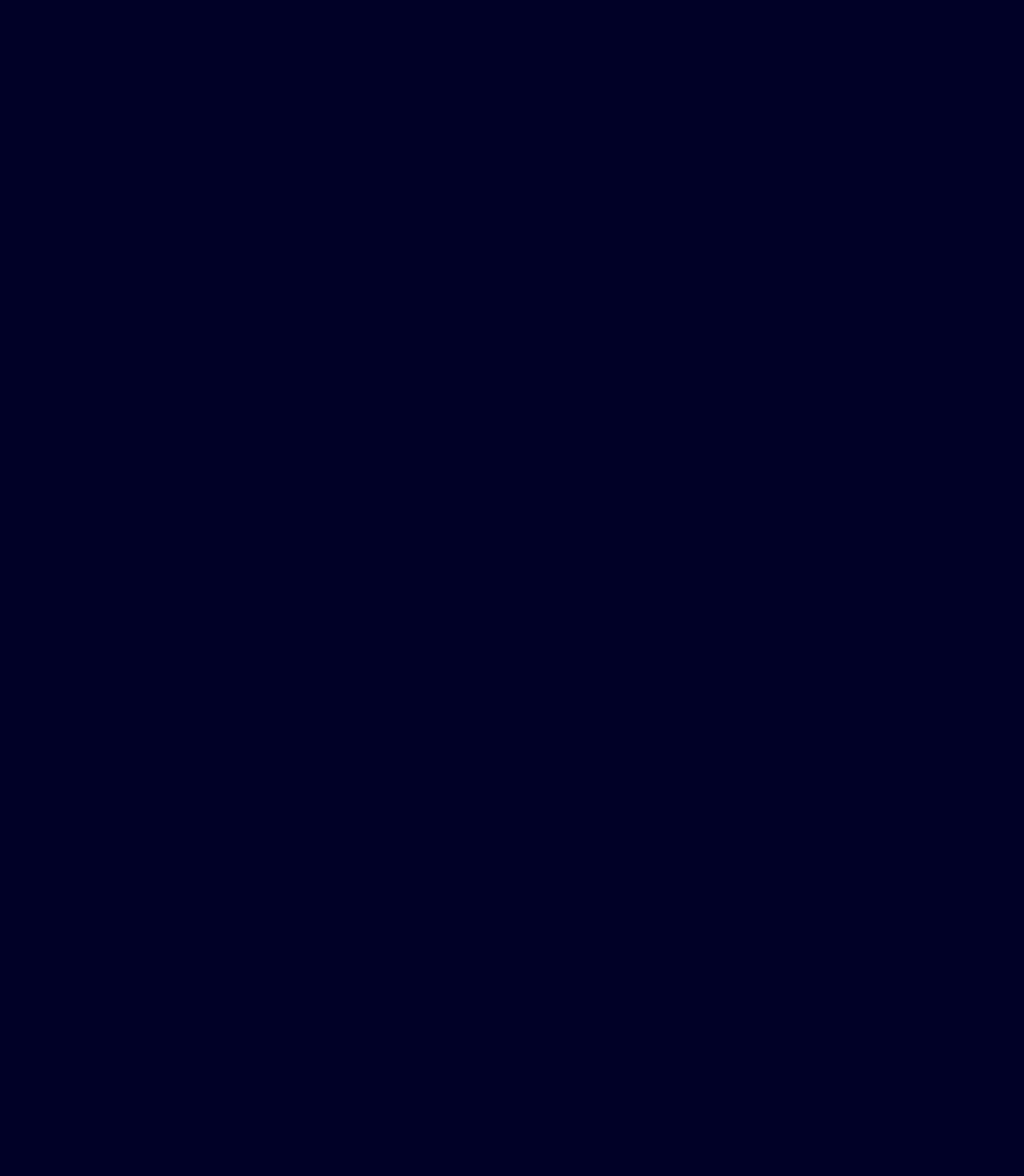
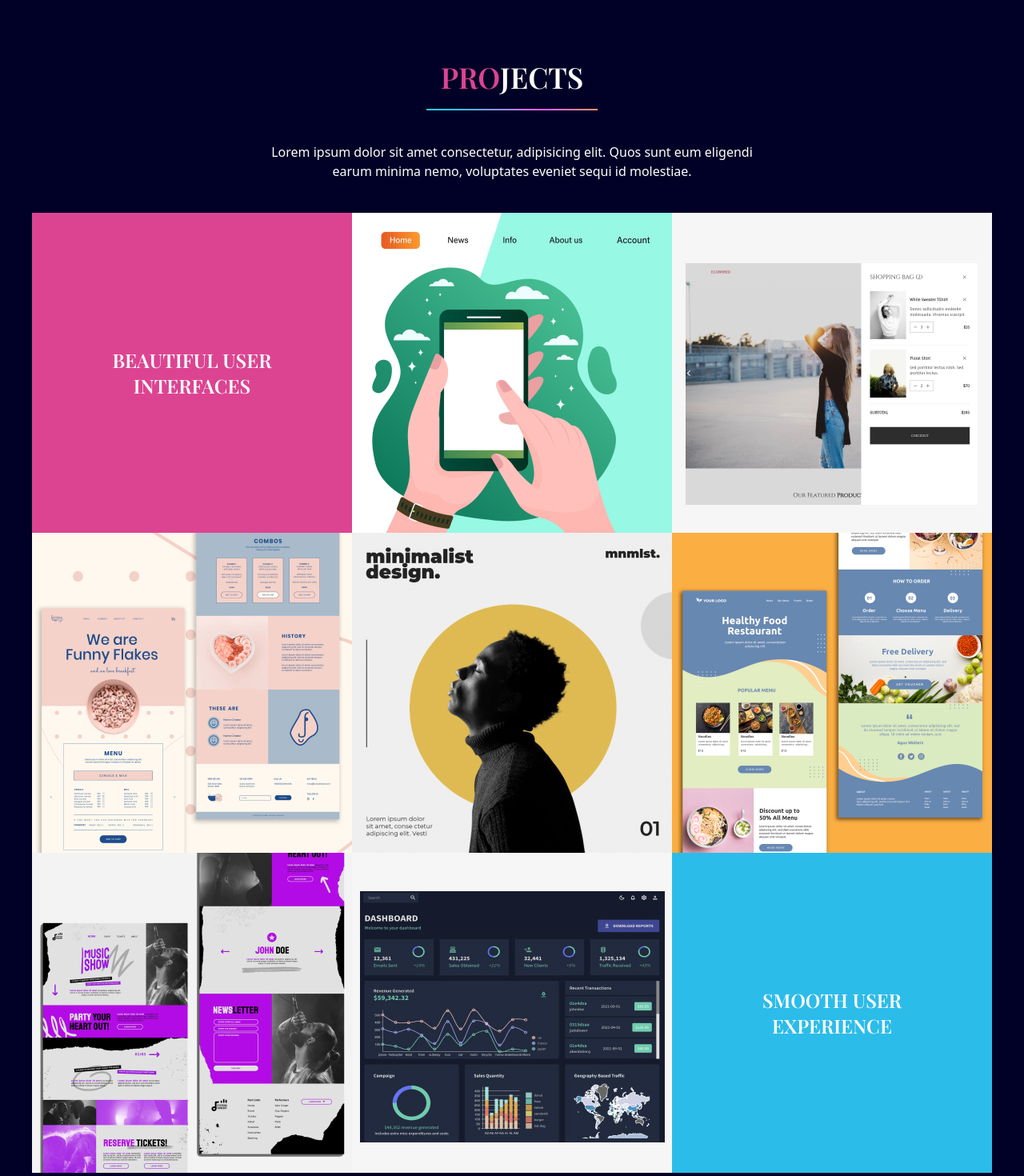
Before and after one commit to SmallPeenwow/react-tailwind-portfolio, a React (Vite) app: page / in a window 1280 px wide. Shown: the part 1720-3190 px from the top of the page at 80% size. Before the commit the page ends 1688 px from the top, so only its background shows below. Built offline with nearby package versions, Linux system fonts and the light colour scheme.

Commit message:
Projects Page Done

```diff
--- a/src/App.tsx
+++ b/src/App.tsx
@@ -6,6 +6,7 @@
 import LineGradient from './components/LineGradient';
 import MySkills from './components/MySkills';
 import Projects from './components/Projects';
+import Testimonials from './components/Testimonials';
 
 function App() {
 	const [selectedPage, setSelectedPage] = useState('home');
@@ -14,7 +15,10 @@
 
 	useEffect(() => {
 		const handleScroll = () => {
-			if (window.scrollY === 0) setIsTopOfPage(true);
+			if (window.scrollY === 0) {
+				setIsTopOfPage(true);
+				setSelectedPage('home');
+			}
 			if (window.scrollY !== 0) setIsTopOfPage(false);
 		};
 
@@ -37,6 +41,10 @@
 			<div className='w=5/6 mx-auto'>
 				<Projects />
 			</div>
+			<LineGradient width='w-full' />
+			<div className='w=5/6 mx-auto md:h-full'>
+				<Testimonials />
+			</div>
 		</div>
 	);
 }
--- /dev/null
+++ b/src/components/Project.tsx
@@ -0,0 +1,28 @@
+import { motion } from 'framer-motion';
+
+type ProjectProps = {
+	title: string;
+	img: string;
+};
+
+const projectVariant = {
+	hidden: { opacity: 0, scale: 0.8 },
+	visible: { opacity: 1, scale: 1 },
+};
+
+const Project = ({ title, img }: ProjectProps) => {
+	const overlayStyles = `absolute h-full w-full opacity-0 hover:opacity-90 transition duration-500 bg-grey z-30 flex flex-col justify-center items-center text-center p-16 text-deep-blue`;
+	const projectTitle = title.split(' ').join('-').toLowerCase();
+
+	return (
+		<motion.div variants={projectVariant} className='relative'>
+			<div className={overlayStyles}>
+				<p className='text-2xl font-playfair'>{title}</p>
+				<p className='mt-7'>Lorem ipsum dolor sit amet consectetur adipisicing elit. Accusamus, ea.</p>
+			</div>
+			<img src={img} alt={projectTitle} />
+		</motion.div>
+	);
+};
+
+export default Project;
--- a/src/components/Projects.tsx
+++ b/src/components/Projects.tsx
@@ -1,9 +1,77 @@
 import LineGradient from './LineGradient';
 import { motion } from 'framer-motion';
-import useMediaQuery from '../hooks/useMediaQuery';
+import Project from './Project';
+import project1 from '../assets/project-1.jpeg';
+import project2 from '../assets/project-2.jpeg';
+import project3 from '../assets/project-3.jpeg';
+import project4 from '../assets/project-4.jpeg';
+import project5 from '../assets/project-5.jpeg';
+import project6 from '../assets/project-6.jpeg';
+import project7 from '../assets/project-7.jpeg';
+
+const container = {
+	hidden: {},
+	visible: {
+		transition: { staggerChildren: 0.2 },
+	},
+};
 
 const Projects = () => {
-	return <div>Projects</div>;
+	return (
+		<section id='projects' className='pt-48 pb-48'>
+			{/* Heading */}
+			<motion.div
+				className='md:w-2/4 mx-auto text-center'
+				initial='hidden'
+				whileInView='visible'
+				viewport={{ once: true, amount: 0.5 }}
+				transition={{ duration: 0.5 }}
+				variants={{ hidden: { opacity: 0, y: -50 }, visible: { opacity: 1, y: 0 } }}
+			>
+				<div>
+					<p className='font-playfair font-semibold text-4xl uppercase'>
+						<span className='text-red'>pro</span>jects
+					</p>
+					<div className='flex justify-center mt-5'>
+						<LineGradient width='w-1/3' />
+					</div>
+				</div>
+				<p className='mt-10 mb-10'>
+					Lorem ipsum dolor sit amet consectetur, adipisicing elit. Quos sunt eum eligendi earum minima nemo, voluptates eveniet sequi id molestiae.
+				</p>
+			</motion.div>
+
+			{/* Projects */}
+			<div className='flex justify-center'>
+				<motion.div
+					className='sm:grid sm:grid-cols-3'
+					initial='hidden'
+					whileInView='visible'
+					viewport={{ once: true, amount: 0.5 }}
+					variants={container}
+				>
+					{/* Row 1*/}
+					<div className='uppercase flex justify-center text-center items-center p-10 bg-red max-w-[400px] max-h-[400px] text-2xl font-playfair font-semibold'>
+						beautiful user interfaces
+					</div>
+					<Project title='Project 1' img={project1} />
+					<Project title='Project 2' img={project2} />
+
+					{/* Row 2*/}
+					<Project title='Project 3' img={project3} />
+					<Project title='Project 4' img={project4} />
+					<Project title='Project 5' img={project5} />
+
+					{/* Row 3*/}
+					<Project title='Project 6' img={project6} />
+					<Project title='Project 7' img={project7} />
+					<div className='uppercase flex justify-center text-center items-center p-10 bg-blue max-w-[400px] max-h-[400px] text-2xl font-playfair font-semibold'>
+						smooth user experience
+					</div>
+				</motion.div>
+			</div>
+		</section>
+	);
 };
 
 export default Projects;
--- /dev/null
+++ b/src/components/Testimonials.tsx
@@ -0,0 +1,10 @@
+import LineGradient from './LineGradient';
+import { motion } from 'framer-motion';
+
+const Testimonials = () => {
+	const testimonialStyles = '';
+
+	return <h1>Fook</h1>;
+};
+
+export default Testimonials;
```
